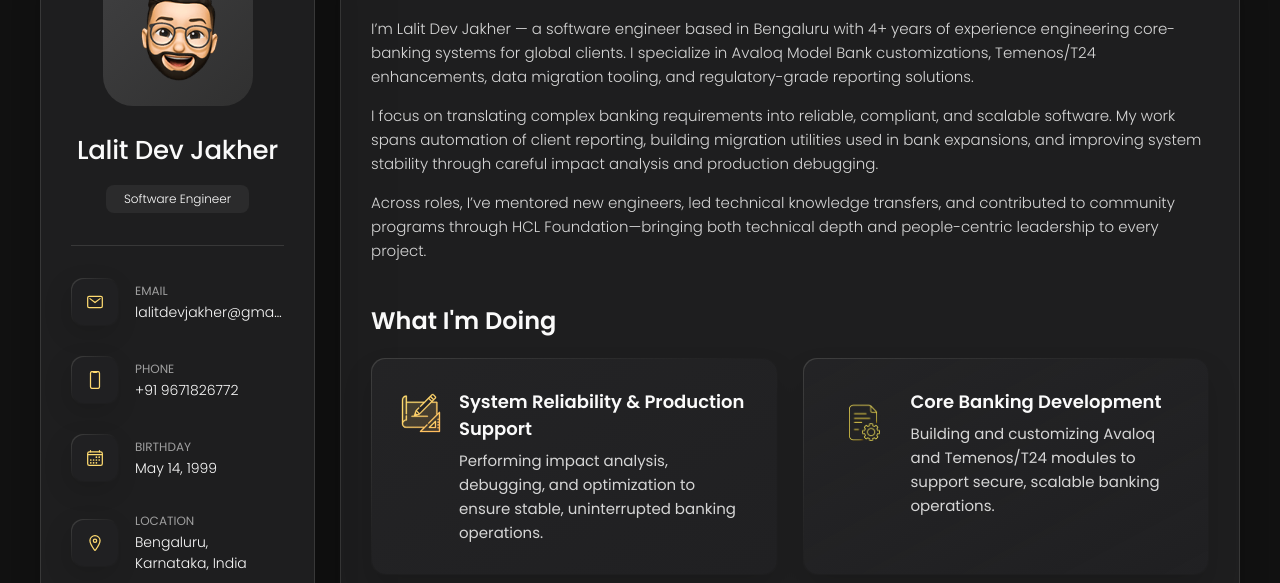
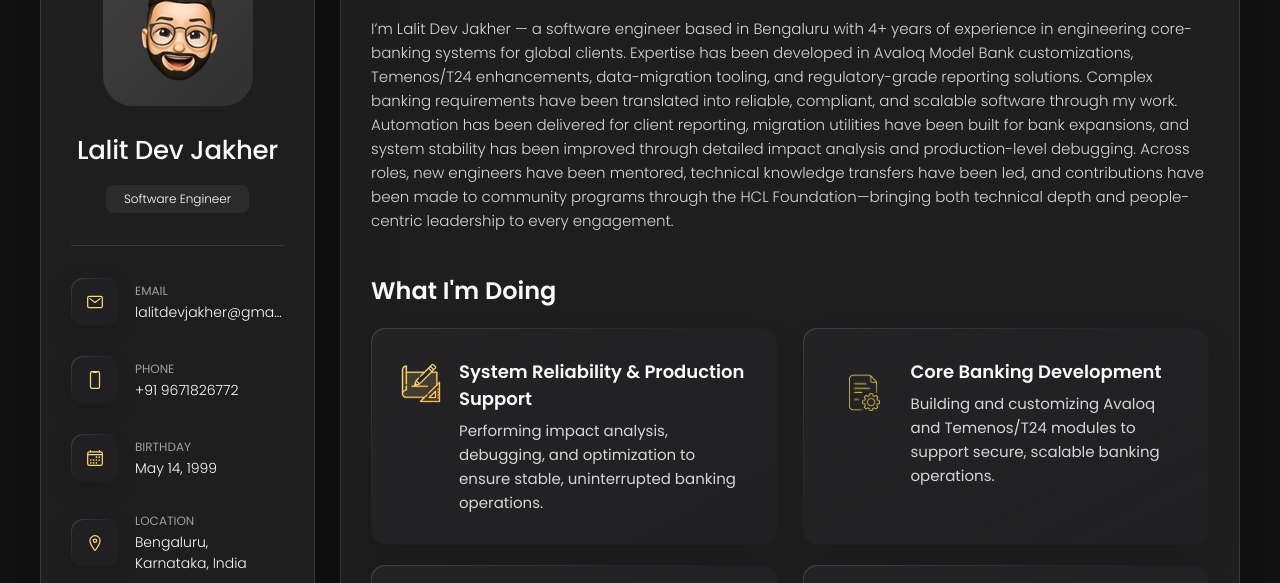
Before and after one commit to lalitdev14/portfolio, a plain HTML site: page index.html in a window 1280 px wide. Shown: the part 162-745 px from the top of the page. Drawn offline with nearby package versions, Linux system fonts and the light colour scheme.

Commit message:
Update index.html

```diff
--- a/index.html
+++ b/index.html
@@ -209,15 +209,9 @@
 
         <section class="about-text">
           <p>
-            I’m Lalit Dev Jakher — a software engineer based in Bengaluru with 4+ years of experience engineering core-banking systems for global clients. I specialize in Avaloq Model Bank customizations, Temenos/T24 enhancements, data migration tooling, and regulatory-grade reporting solutions.
-          </p>
-
-          <p>
-            I focus on translating complex banking requirements into reliable, compliant, and scalable software. My work spans automation of client reporting, building migration utilities used in bank expansions, and improving system stability through careful impact analysis and production debugging.
-          </p>
-
-          <p>
-          Across roles, I’ve mentored new engineers, led technical knowledge transfers, and contributed to community programs through HCL Foundation—bringing both technical depth and people-centric leadership to every project.
+I’m Lalit Dev Jakher — a software engineer based in Bengaluru with 4+ years of experience in engineering core-banking systems for global clients. Expertise has been developed in Avaloq Model Bank customizations, Temenos/T24 enhancements, data-migration tooling, and regulatory-grade reporting solutions.
+Complex banking requirements have been translated into reliable, compliant, and scalable software through my work. Automation has been delivered for client reporting, migration utilities have been built for bank expansions, and system stability has been improved through detailed impact analysis and production-level debugging.
+Across roles, new engineers have been mentored, technical knowledge transfers have been led, and contributions have been made to community programs through the HCL Foundation—bringing both technical depth and people-centric leadership to every engagement.
           </p>
         </section>
 
```
